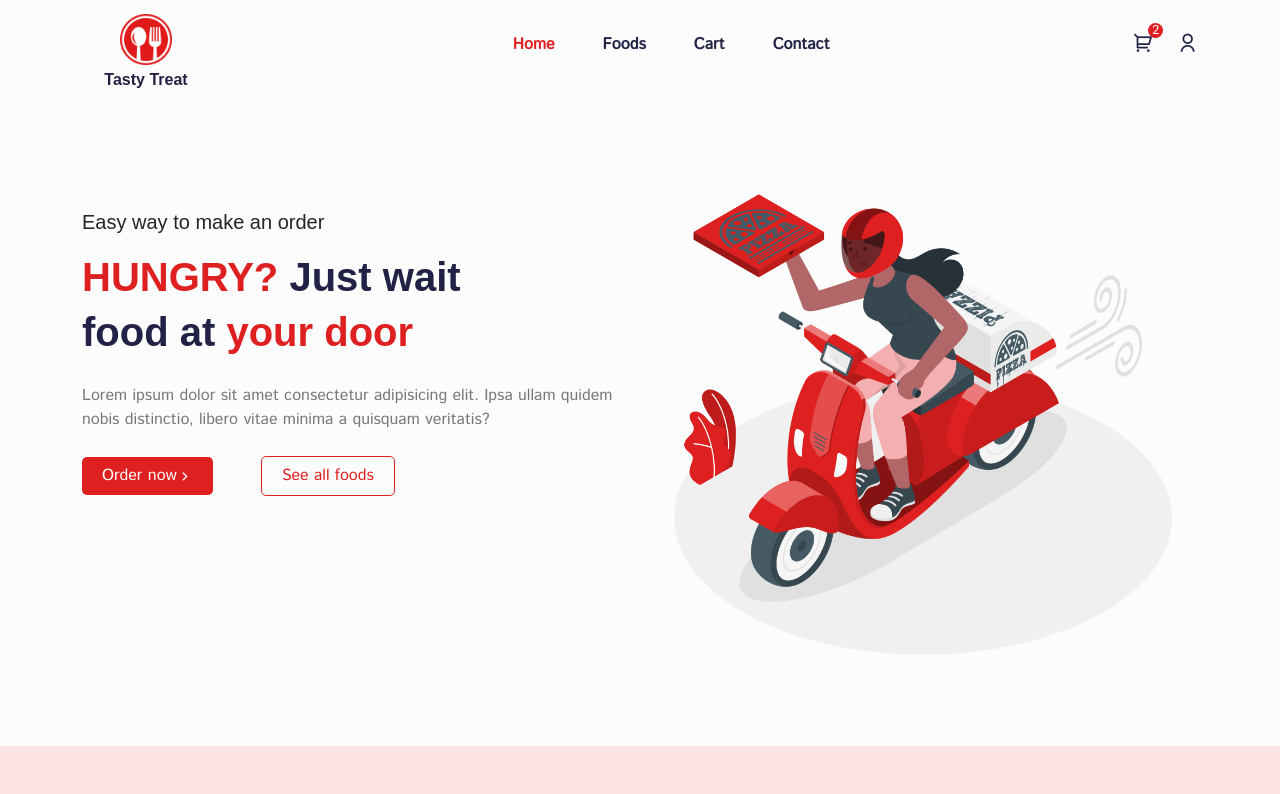
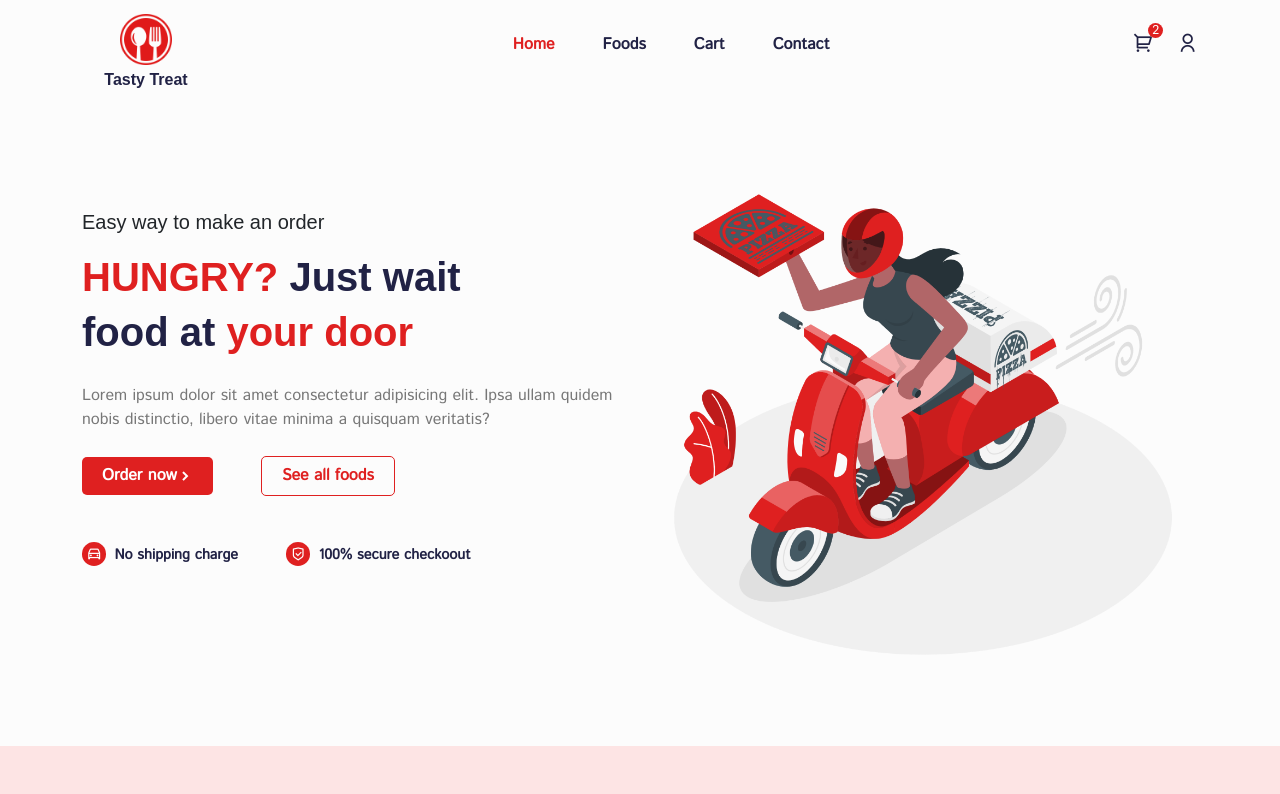
Before and after one commit to lokamabari/adifa, a React (Create React App) app: page /home in a window 1280 px wide. Shown: the top 794 px of the page. Built offline with nearby package versions, Linux system fonts and the light colour scheme; a web font is replaced by a local one.

Commit message:
shipping icon

```diff
--- a/src/pages/Home.jsx
+++ b/src/pages/Home.jsx
@@ -25,6 +25,11 @@ const Home = () => {
 
               <button className='all__foods-btn' ><Link to='/foods' >See all foods</Link></button>
             </div>
+            <div className='hero__service d-flex align-items-center gap-5 mt-5'>
+              <p className=' d-flex align-items-center gap-2'><span className='shipping__icon'><i className="ri-car-line"></i></span> No shipping charge</p>
+
+              <p className='d-flex align-items-center gap-2'><span className='shipping__icon'><i className="ri-shield-check-line"></i></span> 100% secure checkoout</p>
+            </div>
             </div>
           </Col>
 
--- a/src/styles/hero-section.css
+++ b/src/styles/hero-section.css
@@ -22,6 +22,7 @@
     padding: 7px 20px;
     border-radius: 5px;
     cursor: pointer;
+    font-weight: 600;
 }
 
 .order__btn {
@@ -42,3 +43,17 @@
 .all__foods-btn a {
     color: #df2020;
 }
+
+.hero__service p {
+    color: #212245;
+    font-weight: 600;
+    font-size: 0.9rem;
+}
+
+.shipping__icon i {
+    padding: 5px;
+    background: #df2020;
+    border-radius: 50%;
+    color: #fff;
+    font-weight: 500 !important;
+}
```
